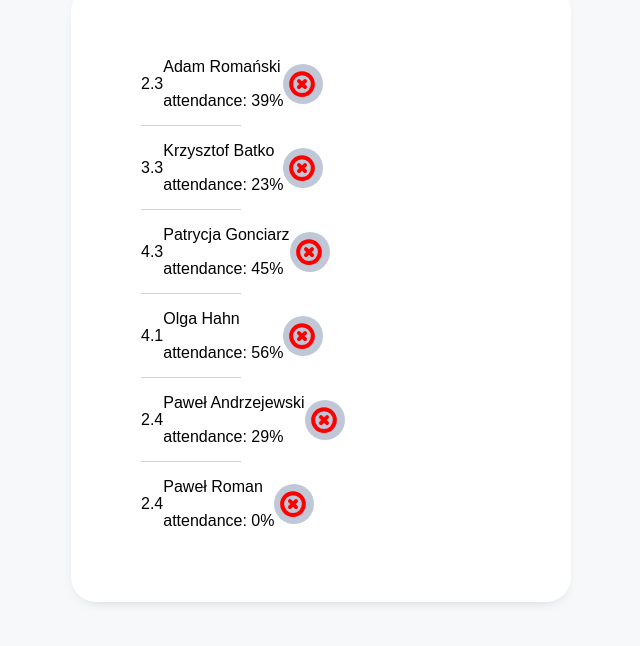
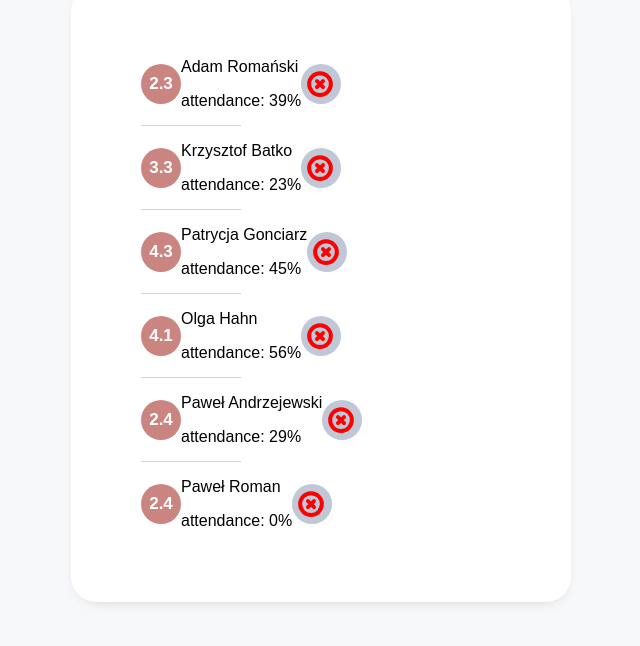
Before and after one commit to jakubkozlowski1104/react-coure-HR, a React (Vite) app: page / in a window 1280 px wide. Shown: the part 114-760 px from the top of the page, without its empty margins (319-959 px from the left). Built offline with nearby package versions, Linux system fonts and the light colour scheme.

Commit message:
add component Average

```diff
--- /dev/null
+++ b/src/components/atoms/AverageItem/AverageItem.jsx
@@ -0,0 +1,11 @@
+import { StyledAverage } from './AverageItem.styles';
+
+const AverageItem = ({ average }) => {
+  return (
+    <StyledAverage>
+      <p>{average}</p>
+    </StyledAverage>
+  );
+};
+
+export default AverageItem;
--- /dev/null
+++ b/src/components/atoms/AverageItem/AverageItem.styles.jsx
@@ -0,0 +1,17 @@
+import styled from 'styled-components';
+
+export const StyledAverage = styled.div`
+  width: 40px;
+  height: 40px;
+  background-color: ${({ theme }) => theme.colors.error};
+  border-radius: 50px;
+  display: flex;
+  justify-content: center;
+  align-items: center;
+
+  p {
+    font-size: ${({ theme }) => theme.fontSize.l};
+    font-weight: bold;
+    color: ${({ theme }) => theme.colors.white};
+  }
+`;
--- a/src/components/molecules/UsersListItem/UsersListItem.jsx
+++ b/src/components/molecules/UsersListItem/UsersListItem.jsx
@@ -1,11 +1,12 @@
 import PropTypes from 'prop-types';
 import Button from '../../atoms/Button/Button';
+import AverageItem from '../../atoms/AverageItem/AverageItem';
 import { StyledLi } from '../UsersListItem/UsersListItem.styles.jsx';
 
 const UsersListItem = ({ userData: { name, average, attendance = '0%' } }) => {
   return (
     <StyledLi>
-      <div>{average}</div>
+      <AverageItem average={average} />
       <div>
         <p>{name}</p>
         <p>attendance: {attendance}</p>
```
